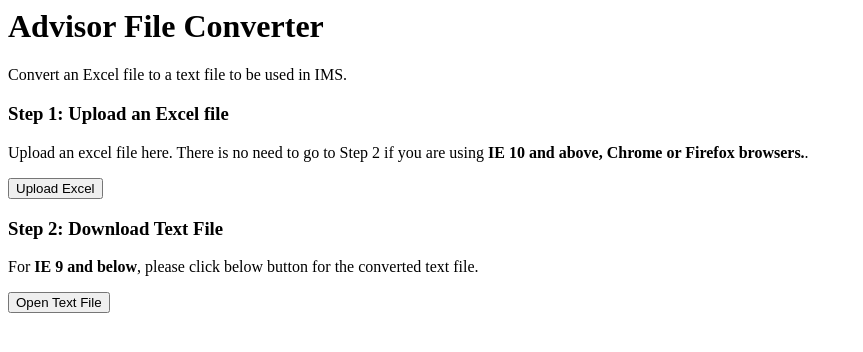
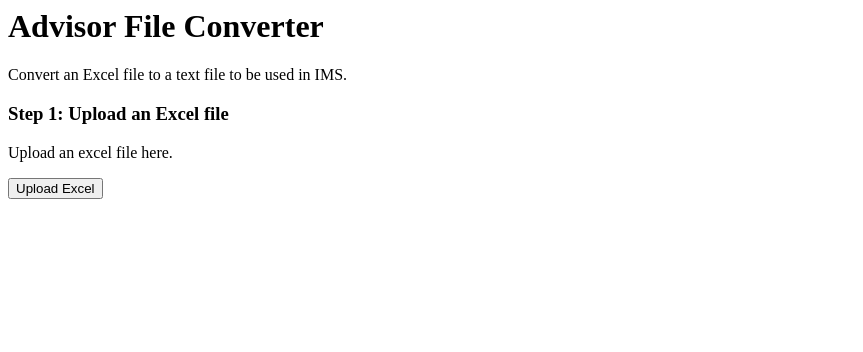
Before and after one commit to daerwang/dashboard, a Java web app: page /views/excelconverter/excelConverter.jsp in a window 1280 px wide. Shown: the top 352 px of the page, without its empty margins (0-863 px from the left). Run offline with Tomcat 11, a stand-in JSP engine, Linux system fonts and the light colour scheme; the template is opened without the code that fills it, so the values that code supplies are empty.

Commit message:
reduce instruction

```diff
--- a/dashboard-webapp-oceanbank/src/main/webapp/views/excelconverter/excelConverter.jsp
+++ b/dashboard-webapp-oceanbank/src/main/webapp/views/excelconverter/excelConverter.jsp
@@ -54,11 +54,5 @@
 
 <p></p>
 <h3>Step 1: Upload an Excel file</h3>
-<p>Upload an excel file here. There is no need to go to Step 2 if you are using <strong>IE 10 and above, Chrome or Firefox browsers.</strong>.</p>
+<p>Upload an excel file here.</p>
 <button type="button" class="btn btn-default btn-sm" id="uploadButton">Upload Excel</button>
-
-
-<p></p>
-<h3>Step 2: Download Text File</h3>
-<p>For <strong>IE 9 and below</strong>, please click below button for the converted text file.</p>
-<button type="button" class="btn btn-default btn-sm" id="openButton">Open Text File</button>
```
